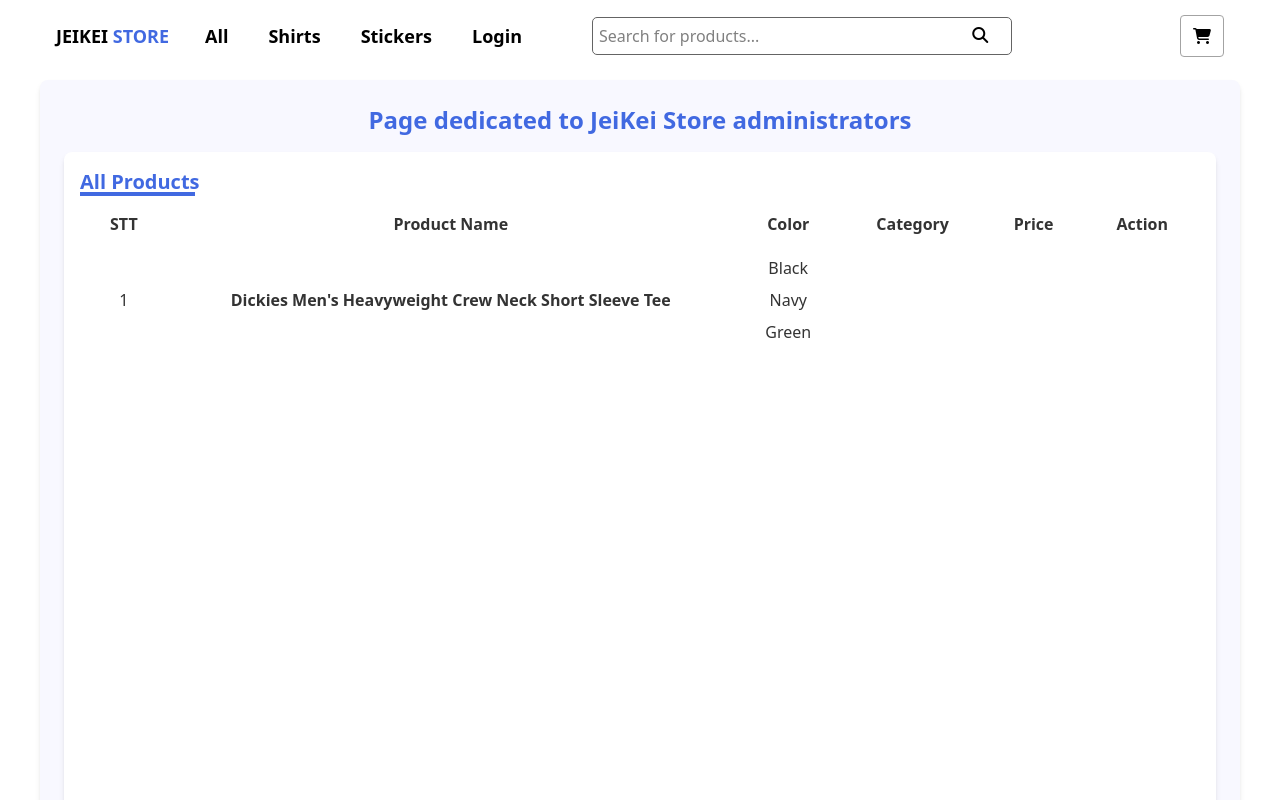
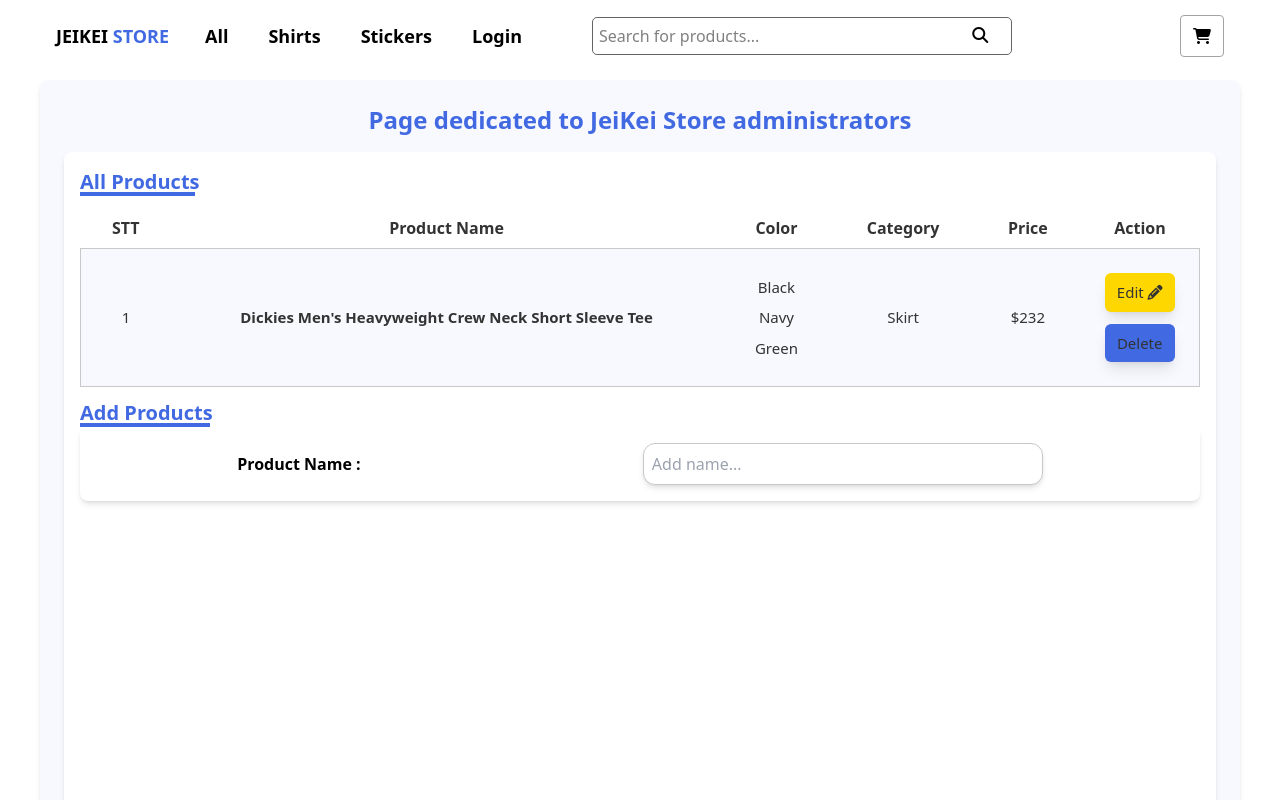
Before and after one commit to LeHuuHoangAnh/Project-Store, a website: page public/css/admin.html in a window 1280 px wide. Shown: the top 800 px of the page. Drawn offline with nearby package versions, Linux system fonts and the light colour scheme; files that its build step writes are made by us from their sources.

Commit message:
them xiu admin nua nha

```diff
--- a/public/css/admin.html
+++ b/public/css/admin.html
@@ -90,12 +90,13 @@
         <div class="container bg-[#F8F8FF] min-h-screen mx-[auto] p-6 rounded-lg shadow-md">
             <h1 class="text-center text-[#4169E1] text-2xl font-semibold mb-4">Page dedicated to JeiKei Store
                 administrators</h1>
+            <!-- All Products-->
             <div class="w-full bg-[#fff] rounded-lg shadow-md min-h-screen m-auto p-4">
                 <div class="relative">
                     <h2 class="text-[#4169E1] font-bold text-xl">All Products</h2>
                     <div class="absolute bottom-0 w-[115px] h-1 bg-[#4169E1]"></div>
                 </div>
-                <div class="relative overflow-x-auto my-2">
+                <div class="relative overflow-x-auto my-3">
                     <table class="w-full text-[#333]">
                         <tr>
                             <th class="px-6 py-2">STT</th>
@@ -106,7 +107,7 @@
                             <th class="px-6 py-2">Action</th>
                         </tr>
                         <tbody>
-                            <tr class="text-center">
+                            <tr class="text-center bg-[#F8F8FF] rounded-xl shadow-xl text-[15px] text-[#333] border border-[#cac9c9]">
                                 <td class="px-6 py-2">1</td>
                                 <th class="px-6 py-2">Dickies Men's Heavyweight Crew Neck Short Sleeve Tee</th>
                                 <td class="px-6 py-2">
@@ -114,9 +115,31 @@
                                     <p class="py-1">Navy</p>
                                     <p class="py-1">Green</p>
                                 </td>
+                                <td>
+                                    <p>Skirt</p>
+                                </td>
+                                <td>
+                                    <p>$232</p>
+                                </td>
+                                <td class="flex flex-col items-center justify-center py-6 gap-3 font-medium">
+                                    <button class="bg-[#FFD700] px-3 py-2 rounded-md shadow-lg">Edit <i class="fa-solid fa-pencil"></i></button>
+                                    <button class="bg-[#4169E1] px-3 py-2 rounded-md shadow-lg">Delete</button>
+                                </td>
                             </tr>
                         </tbody>
                     </table>
+                </div>
+                <div class="relative">
+                    <h2 class="text-[#4169E1] font-bold text-xl">Add Products</h2>
+                    <div class="absolute bottom-0 w-[130px] h-1 bg-[#4169E1]"></div>
+                </div>
+                <div class="w-full bg-[#fff] shadow-md rounded-lg p-4">
+                    <form action="" method="post">
+                        <div class="flex items-center justify-around w-[100%]">
+                            <label for="" class="font-semibold">Product Name : </label>
+                            <input type="text" placeholder="Add name..." class="border border-[#c9c8c8] w-[400px] p-2 rounded-xl shadow-md outline-none text-[#333]">
+                        </div>
+                    </form>
                 </div>
             </div>
         </div>
```
